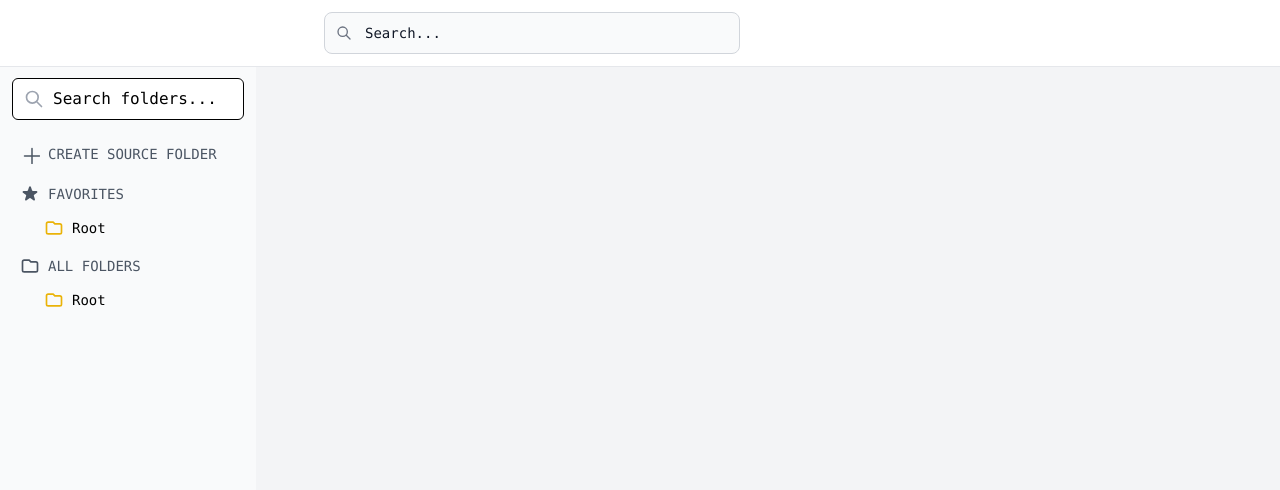
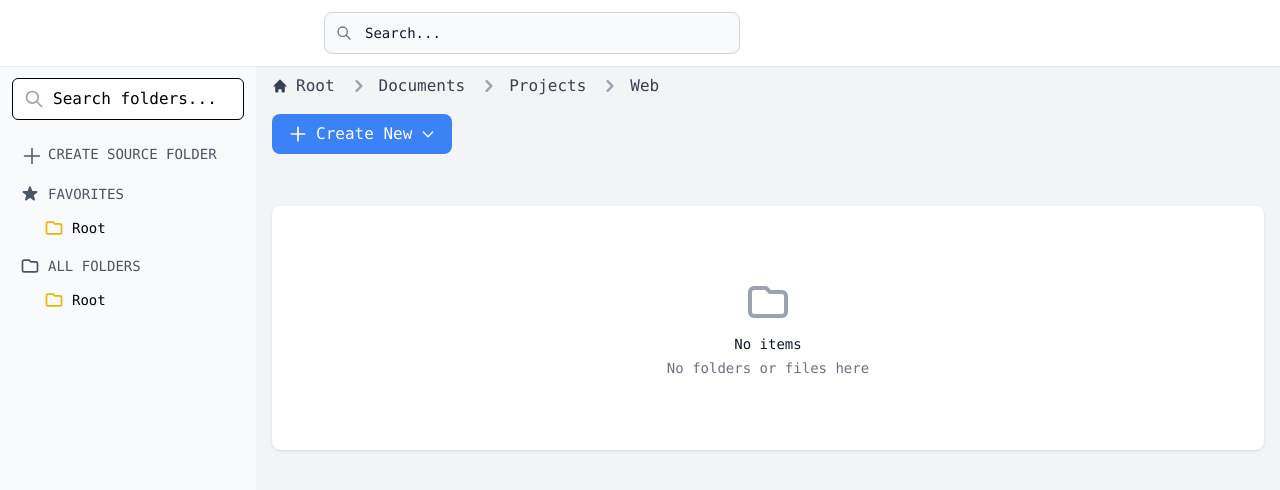
Before and after one commit to nawcodes/w-explorer, a Vue app in the folder apps/client/: page / in a window 1280 px wide. Shown: the top 490 px of the page. Built offline with nearby package versions, Linux system fonts and the light colour scheme.

Commit message:
fix: improves content ui

```diff
--- a/apps/client/src/App.vue
+++ b/apps/client/src/App.vue
@@ -1,18 +1,29 @@
 <script setup lang="ts">
-import { ref } from 'vue'
+import { ref, computed } from 'vue'
 import Navbar from '@/layouts/Navbar.vue'
 import Sidebar from '@/layouts/Sidebar.vue'
 import Content from '@/layouts/Content.vue'
 
 const isSidebarOpen = ref(true)
+const currentPath = ref(['Documents', 'Projects', 'Web'])
+const items = ref([]) // folder dan file items
+const hasItems = computed(() => items.value.length > 0)
 
 const toggleSidebar = () => {
   isSidebarOpen.value = !isSidebarOpen.value
 }
+
+const handleCreateFolder = () => {
+  // Logic untuk membuat folder
+}
+
+const handleUploadFile = () => {
+  // Logic untuk upload file
+}
 </script>
 
 <template>
-  <div class="min-h-screen bg-gray-100">
+  <div class="min-h-screen bg-gray-100 font-mono">
     <Navbar @toggle-sidebar="toggleSidebar" />
 
     <!-- Sidebar -->
@@ -21,8 +32,13 @@ const toggleSidebar = () => {
     </Sidebar>
 
     <!-- Main Content -->
-    <Content>
-      <!-- Folder content -->
+    <Content
+      :current-path="currentPath"
+      :is-empty="!hasItems"
+      @create-folder="handleCreateFolder"
+      @upload-file="handleUploadFile"
+    >
+      <!-- Content items akan ditampilkan di sini -->
     </Content>
   </div>
 </template>
--- a/apps/client/src/layouts/Content.vue
+++ b/apps/client/src/layouts/Content.vue
@@ -1,7 +1,126 @@
 <template>
   <main class="p-4 sm:ml-64 mt-[3.875rem]">
-      <slot>
+    <!-- Fixed Header -->
+    <div class="fixed top-[3.875rem] right-0 sm:left-64 left-0 bg-gray-100 z-40">
+      <div class="px-4 py-3">
+        <!-- Breadcrumbs -->
+        <nav class="flex mb-4" aria-label="Breadcrumb">
+          <ol class="inline-flex items-center space-x-1 md:space-x-3">
+            <li class="inline-flex items-center">
+              <a href="#" class="inline-flex items-center text-gray-700 hover:text-blue-600">
+                <svg class="w-4 h-4 mr-2" fill="currentColor" viewBox="0 0 20 20">
+                  <path d="M10.707 2.293a1 1 0 00-1.414 0l-7 7a1 1 0 001.414 1.414L4 10.414V17a1 1 0 001 1h2a1 1 0 001-1v-2a1 1 0 011-1h2a1 1 0 011 1v2a1 1 0 001 1h2a1 1 0 001-1v-6.586l.293.293a1 1 0 001.414-1.414l-7-7z" />
+                </svg>
+                Root
+              </a>
+            </li>
+            <li v-for="(crumb, index) in breadcrumbs" :key="index">
+              <div class="flex items-center">
+                <svg class="w-6 h-6 text-gray-400" fill="currentColor" viewBox="0 0 20 20">
+                  <path fill-rule="evenodd" d="M7.293 14.707a1 1 0 010-1.414L10.586 10 7.293 6.707a1 1 0 011.414-1.414l4 4a1 1 0 010 1.414l-4 4a1 1 0 01-1.414 0z" clip-rule="evenodd" />
+                </svg>
+                <a href="#" class="ml-1 text-gray-700 hover:text-blue-600 md:ml-2">{{ crumb }}</a>
+              </div>
+            </li>
+          </ol>
+        </nav>
 
-      </slot>
+        <!-- Action Buttons -->
+        <div class="flex gap-2">
+          <!-- Create Folder Dropdown -->
+          <div class="relative">
+            <button @click="toggleCreateMenu" class="bg-blue-500 text-white px-4 py-2 rounded-lg hover:bg-blue-600 flex items-center">
+              <svg class="w-5 h-5 mr-2" fill="none" stroke="currentColor" viewBox="0 0 24 24">
+                <path stroke-linecap="round" stroke-linejoin="round" stroke-width="2" d="M12 4v16m8-8H4" />
+              </svg>
+              Create New
+              <svg class="w-4 h-4 ml-2" fill="none" stroke="currentColor" viewBox="0 0 24 24">
+                <path stroke-linecap="round" stroke-linejoin="round" stroke-width="2" d="M19 9l-7 7-7-7" />
+              </svg>
+            </button>
+            <!-- Dropdown Menu -->
+            <div v-if="isCreateMenuOpen" class="absolute z-10 mt-2 w-48 rounded-md shadow-lg bg-white ring-1 ring-black ring-opacity-5">
+              <div class="py-1">
+                <button @click="createFolder" class="w-full text-left px-4 py-2 text-sm text-gray-700 hover:bg-gray-100 flex items-center">
+                  <svg class="w-5 h-5 mr-2" fill="none" stroke="currentColor" viewBox="0 0 24 24">
+                    <path stroke-linecap="round" stroke-linejoin="round" stroke-width="2" d="M3 7v10a2 2 0 002 2h14a2 2 0 002-2V9a2 2 0 00-2-2h-6l-2-2H5a2 2 0 00-2 2z" />
+                  </svg>
+                  New Folder
+                </button>
+                <button @click="uploadFile" class="w-full text-left px-4 py-2 text-sm text-gray-700 hover:bg-gray-100 flex items-center">
+                  <svg class="w-5 h-5 mr-2" fill="none" stroke="currentColor" viewBox="0 0 24 24">
+                    <path stroke-linecap="round" stroke-linejoin="round" stroke-width="2" d="M4 16v1a3 3 0 003 3h10a3 3 0 003-3v-1m-4-8l-4-4m0 0L8 8m4-4v12" />
+                  </svg>
+                  Upload File
+                </button>
+              </div>
+            </div>
+          </div>
+        </div>
+      </div>
+    </div>
+
+    <!-- Content Area with Padding Top -->
+    <div class="pt-[8rem]">
+      <div class="bg-white rounded-lg shadow p-6 h-full">
+        <!-- Empty State -->
+        <div v-if="isEmpty" class="text-center py-12">
+          <svg class="mx-auto h-12 w-12 text-gray-400" fill="none" stroke="currentColor" viewBox="0 0 24 24">
+            <path stroke-linecap="round" stroke-linejoin="round" stroke-width="2" d="M3 7v10a2 2 0 002 2h14a2 2 0 002-2V9a2 2 0 00-2-2h-6l-2-2H5a2 2 0 00-2 2z" />
+          </svg>
+          <h3 class="mt-2 text-sm font-medium text-gray-900">No items</h3>
+          <p class="mt-1 text-sm text-gray-500">No folders or files here</p>
+        </div>
+
+        <!-- Content List -->
+        <div v-else>
+          <slot></slot>
+        </div>
+      </div>
+    </div>
   </main>
 </template>
+
+<script setup lang="ts">
+import { ref, computed, onMounted, onUnmounted } from 'vue'
+
+const props = defineProps<{
+  currentPath?: string[]
+  isEmpty?: boolean
+}>()
+
+const isCreateMenuOpen = ref(false)
+const breadcrumbs = computed(() => props.currentPath || [])
+
+const toggleCreateMenu = () => {
+  isCreateMenuOpen.value = !isCreateMenuOpen.value
+}
+
+const createFolder = () => {
+  isCreateMenuOpen.value = false
+  // Emit event untuk create folder
+  emit('create-folder')
+}
+
+const uploadFile = () => {
+  isCreateMenuOpen.value = false
+  // Emit event untuk upload file
+  emit('upload-file')
+}
+
+const emit = defineEmits(['create-folder', 'upload-file'])
+
+// Click outside untuk menutup dropdown
+const closeDropdown = (e: Event) => {
+  if (!e.target) return
+  isCreateMenuOpen.value = false
+}
+
+onMounted(() => {
+  document.addEventListener('click', closeDropdown)
+})
+
+onUnmounted(() => {
+  document.removeEventListener('click', closeDropdown)
+})
+</script>
```
